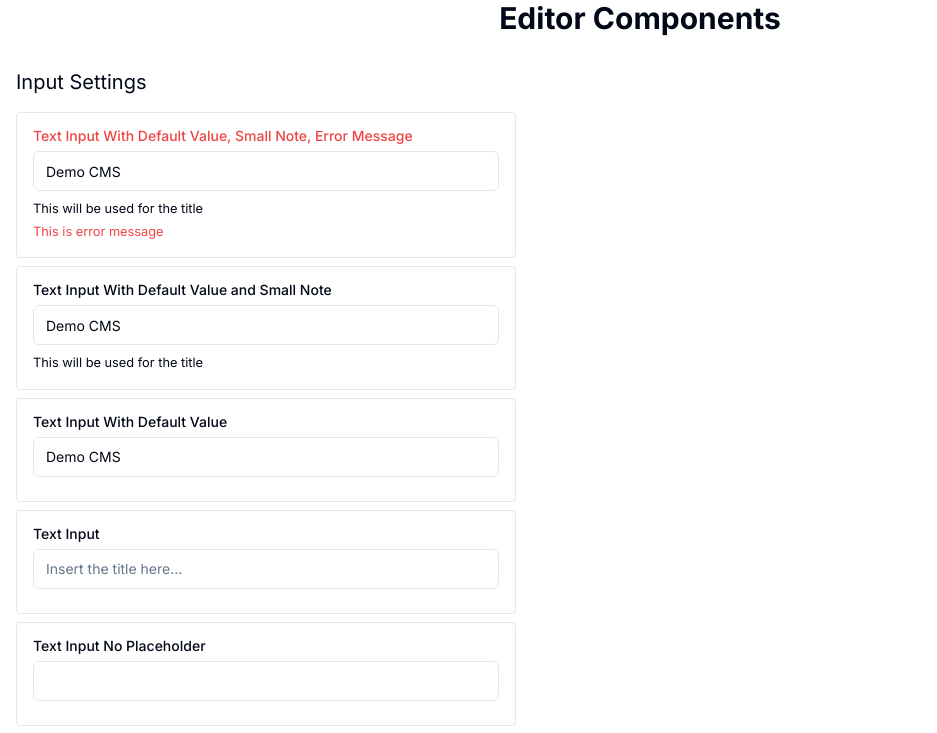
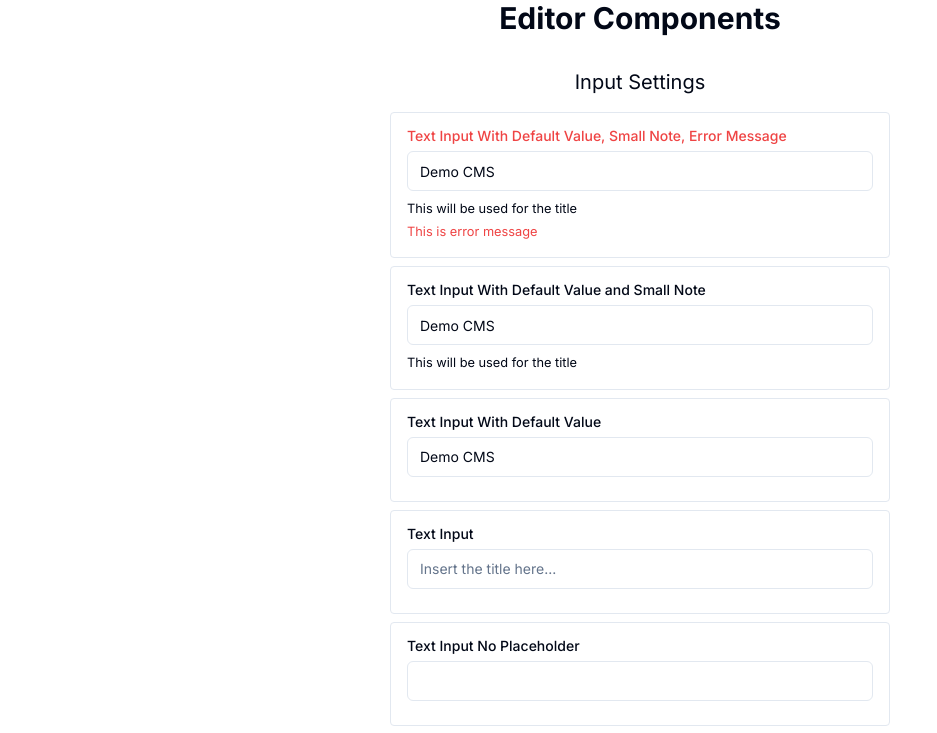
Before and after one commit to m-amirazmi/nextjs-cms, a Next.js app: page /playground/editor in a window 1280 px wide. Shown: the top 733 px of the page, without its empty margins (0-937 px from the left). Built offline with nearby package versions, Linux system fonts and the light colour scheme.

Commit message:
Playground Editor | Fix layout to be center

```diff
--- a/app/playground/editor/layout.tsx
+++ b/app/playground/editor/layout.tsx
@@ -2,9 +2,11 @@ import { BaseLayoutProps } from "@/types/layout.types";
 
 export default function Layout({ children }: BaseLayoutProps) {
   return (
-    <div className="flex flex-col gap-y-8 items-center w-full px-4">
+    <div className="flex flex-col gap-y-8 items-center justify-center w-full px-4">
       <h1 className="text-3xl font-bold">Editor Components</h1>
-      <div className="flex flex-col gap-y-4 w-full">{children}</div>
+      <div className="flex flex-col justify-center gap-y-4 w-full">
+        {children}
+      </div>
     </div>
   );
 }
--- a/app/playground/editor/page.tsx
+++ b/app/playground/editor/page.tsx
@@ -3,7 +3,7 @@ import { SchemaSettings } from "@/types/editor.types";
 
 export default function PlaygroundEditor() {
   return (
-    <div className="flex flex-col gap-y-4 w-full">
+    <div className="flex flex-col gap-y-4 w-full justify-center items-center">
       <h2 className="text-xl">Input Settings</h2>
       <div className="flex flex-col gap-y-2 max-w-[500px] w-full">
         <InputSettings settings={inputSettings} />
```
